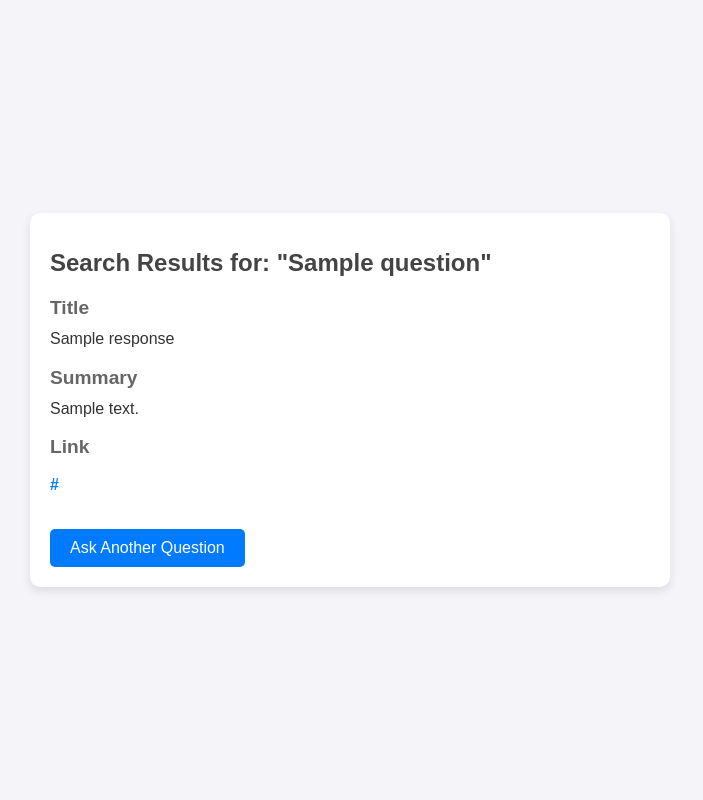
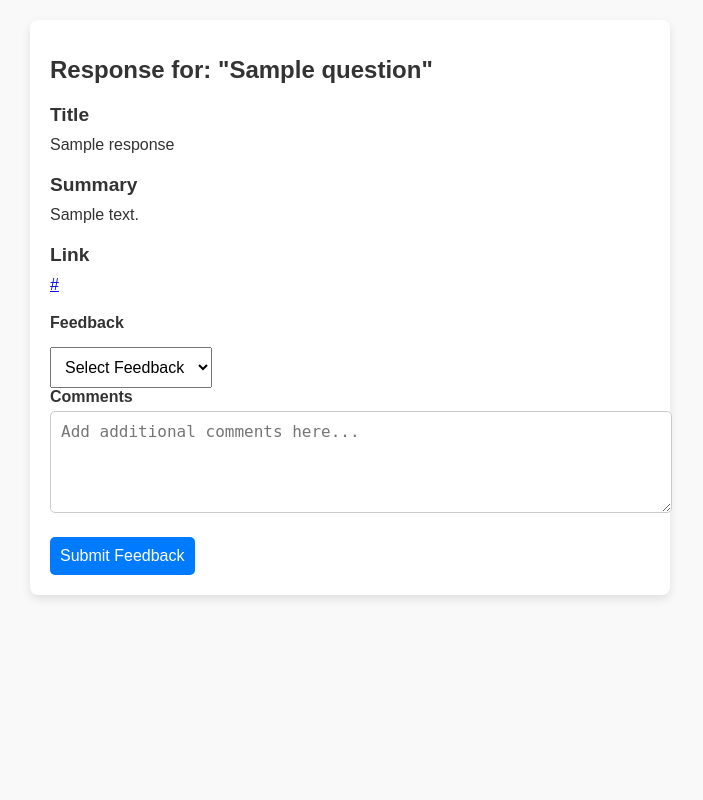
Before and after one commit to MichaelShoemaker/PlaylistGuide-LLM-Flask, a Flask app: template app/templates/response.html in a window 1280 px wide. Shown: the whole page, without its empty margins (290-993 px from the left). Run offline with Flask 2, Linux system fonts and the light colour scheme; the template is opened without the code that fills it: most values are stand-ins (such as "Sample title", 1, 10 or a date in 2020); some libraries are stand-ins or nearby versions.

Commit message:
Enhanced Feedback and Added .env_template

```diff
--- a/app/app.py
+++ b/app/app.py
@@ -163,6 +163,7 @@ def search():
     try:
         response = json.loads(results) if isinstance(results, str) else results
     except json.JSONDecodeError as e:
+        print(response)
         return render_template('error.html', error=f"Error decoding JSON: {e}", results=results)
 
     # Pass the response to a nicely designed template
@@ -187,7 +188,7 @@ def submit_feedback():
         )
         cursor = conn.cursor()
 
-        # Insert feedback into database
+        # Insert feedback into the database
         cursor.execute("""
             INSERT INTO feedback (question, answer, feedback, comments, title, link, date_time)
             VALUES (%s, %s, %s, %s, %s, %s, %s)
@@ -203,10 +204,13 @@ def submit_feedback():
         conn.commit()
         cursor.close()
         conn.close()
-        return jsonify({"success": True, "message": "Feedback submitted successfully"})
+
+        # Render a success page
+        return render_template('feedback_success.html', question=question)
 
     except Exception as e:
-        return jsonify({"error": str(e)})
+        return render_template('error.html', error=str(e))
+
 
 if __name__ == "__main__":
     app.run(host="0.0.0.0", port=5000)
--- a/app/templates/response.html
+++ b/app/templates/response.html
@@ -3,95 +3,116 @@
 <head>
     <meta charset="UTF-8">
     <meta name="viewport" content="width=device-width, initial-scale=1.0">
-    <title>Search Results</title>
+    <title>Response</title>
     <style>
         body {
-            font-family: 'Arial', sans-serif;
+            font-family: Arial, sans-serif;
             margin: 0;
-            padding: 0;
-            display: flex;
-            justify-content: center;
-            align-items: center;
-            min-height: 100vh;
-            background: #f4f4f9;
+            padding: 20px;
+            background: #f9f9f9;
             color: #333;
         }
 
         .container {
-            width: 90%;
             max-width: 600px;
+            margin: auto;
             background: #fff;
-            border-radius: 10px;
+            padding: 20px;
+            border-radius: 8px;
             box-shadow: 0 4px 10px rgba(0, 0, 0, 0.1);
-            padding: 20px;
         }
 
         h1 {
             font-size: 1.5rem;
-            color: #444;
             margin-bottom: 20px;
         }
 
-        .section {
-            margin-bottom: 15px;
+        .response-section {
+            margin-bottom: 20px;
         }
 
-        .section h2 {
+        .response-section h2 {
             font-size: 1.2rem;
-            color: #666;
-            margin-bottom: 8px;
+            margin-bottom: 10px;
         }
 
-        .section p {
-            font-size: 1rem;
-            line-height: 1.5;
+        .response-section p {
             margin: 0;
         }
 
-        .link a {
-            display: inline-block;
-            margin-top: 10px;
-            color: #007BFF;
-            text-decoration: none;
+        form {
+            margin-top: 20px;
+        }
+
+        label {
+            display: block;
+            margin-bottom: 5px;
             font-weight: bold;
         }
 
-        .link a:hover {
-            text-decoration: underline;
+        textarea {
+            width: 100%;
+            height: 80px;
+            margin-bottom: 10px;
+            padding: 10px;
+            font-size: 1rem;
+            border: 1px solid #ccc;
+            border-radius: 5px;
         }
 
-        .back-button {
-            display: inline-block;
-            margin-top: 20px;
-            padding: 10px 20px;
+        select, button {
+            font-size: 1rem;
+            padding: 10px;
+            margin-top: 10px;
+        }
+
+        button {
             background-color: #007BFF;
             color: #fff;
-            text-decoration: none;
+            border: none;
             border-radius: 5px;
-            font-size: 1rem;
+            cursor: pointer;
         }
 
-        .back-button:hover {
+        button:hover {
             background-color: #0056b3;
         }
     </style>
 </head>
 <body>
     <div class="container">
-        <h1>Search Results for: "{{ question }}"</h1>
-        <div class="section">
+        <h1>Response for: "{{ question }}"</h1>
+        <div class="response-section">
             <h2>Title</h2>
             <p>{{ response['title'] }}</p>
         </div>
-        <div class="section">
+        <div class="response-section">
             <h2>Summary</h2>
             <p>{{ response['summary'] }}</p>
         </div>
-        <div class="section link">
+        <div class="response-section">
             <h2>Link</h2>
-            <a href="{{ response['link'] }}" target="_blank">{{ response['link'] }}</a>
+            <p><a href="{{ response['link'] }}" target="_blank">{{ response['link'] }}</a></p>
         </div>
-        <a class="back-button" href="/">Ask Another Question</a>
+
+        <form action="/feedback" method="post">
+            <input type="hidden" name="question" value="{{ question }}">
+            <input type="hidden" name="summary" value="{{ response['summary'] }}">
+            <input type="hidden" name="title" value="{{ response['title'] }}">
+            <input type="hidden" name="link" value="{{ response['link'] }}">
+
+            <label for="feedback">Feedback</label>
+            <select name="feedback" required>
+                <option value="">Select Feedback</option>
+                <option value="positive">Positive</option>
+                <option value="negative">Negative</option>
+            </select>
+
+            <label for="comments">Comments</label>
+            <textarea name="comments" placeholder="Add additional comments here..."></textarea>
+
+            <button type="submit">Submit Feedback</button>
+        </form>
     </div>
 </body>
 </html>
```
Also changed, not shown: app/templates/feedback_success.html (added, +79 -0 lines), 1 other file.
